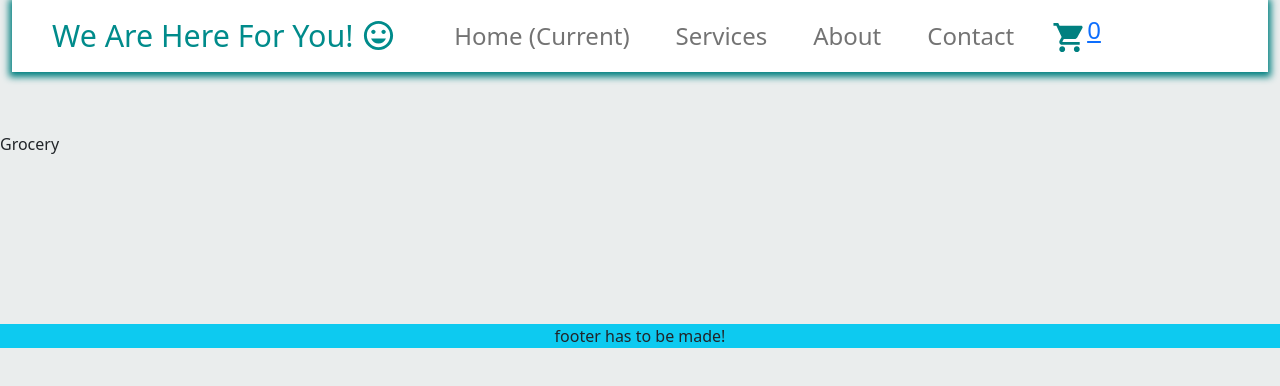
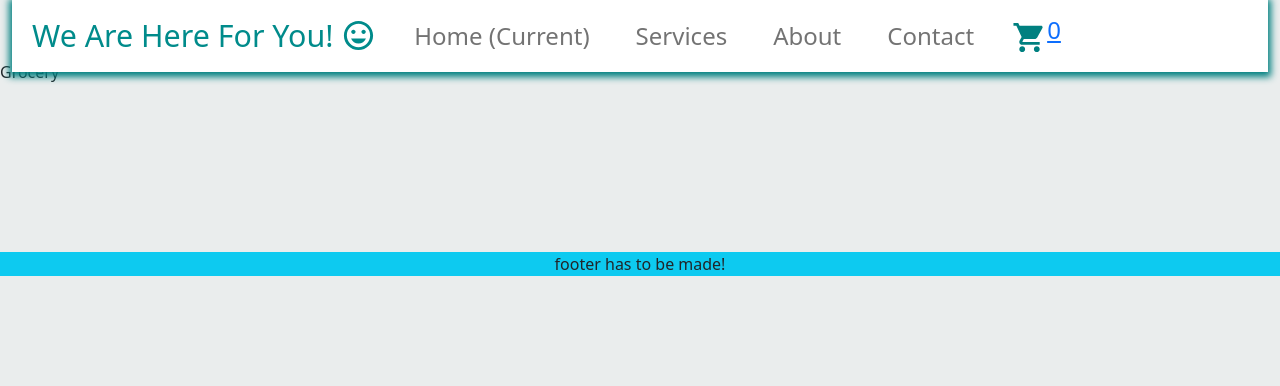
Before and after one commit to jatin-karla11/Worth-It, a React (Create React App) app: page /grocery in a window 1280 px wide. Shown: the top 386 px of the page. Built offline with nearby package versions, Linux system fonts and the light colour scheme.

Commit message:
second commit

```diff
--- a/src/index.css
+++ b/src/index.css
@@ -21,16 +21,16 @@ code {
 position: relative;
 
 }
-/* #fix{
+#fix{
 
   position: fixed;
   z-index: 2;
   top:0;
-} */
+}
 .navbar-brand{
   font-size: 1.9rem !important;
   color: darkcyan !important;
-  padding: 20px;
+  /* padding: 20px; */
   margin-left: 20px;
 }
 .navbar a{
```
